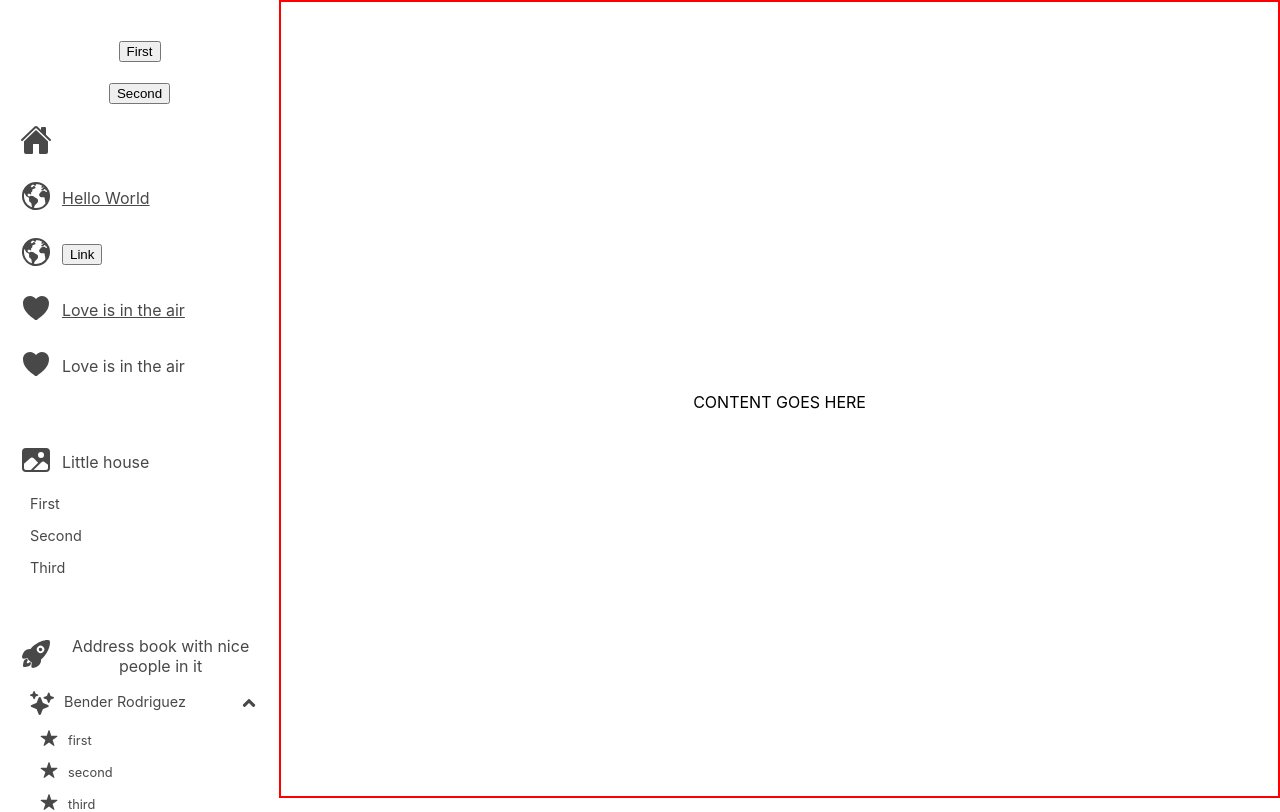
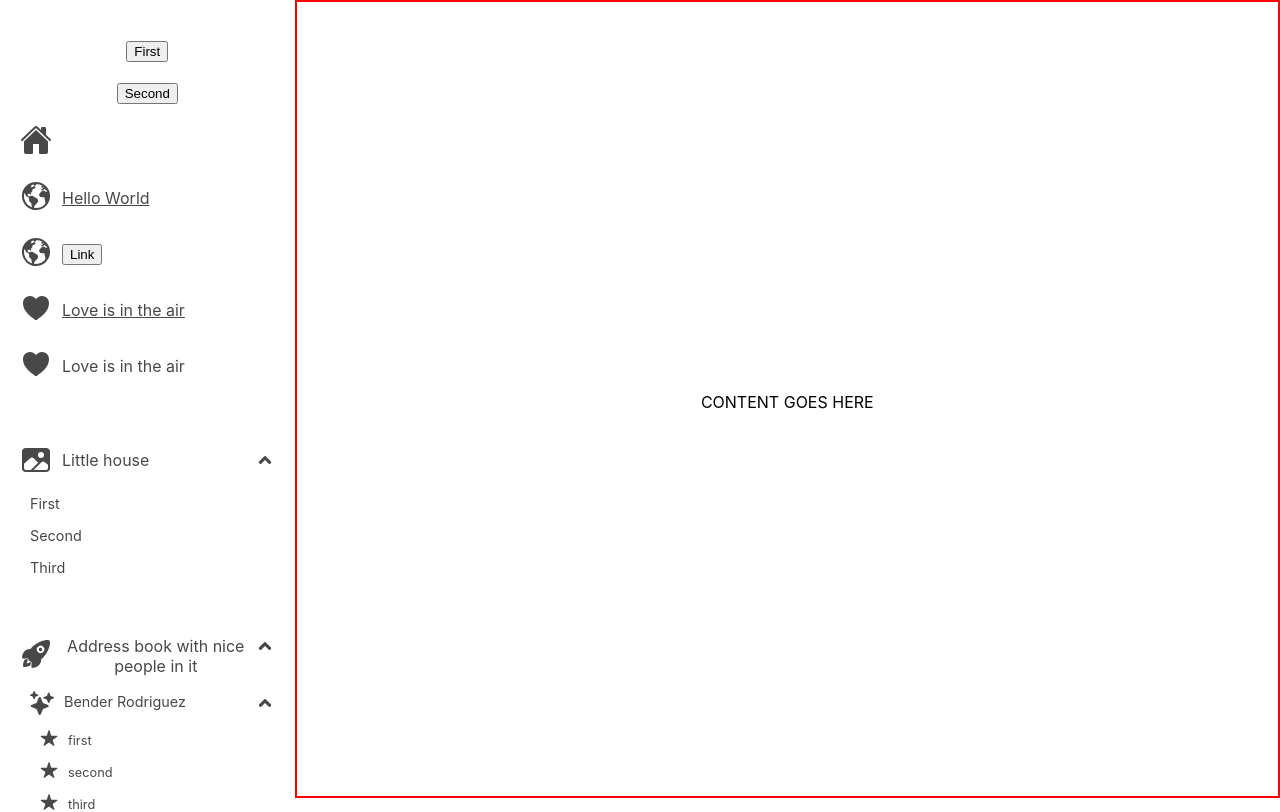
Before and after one commit to cpmech/rcomps, a React (Create React App) app: page / in a window 1280 px wide. Shown: the top 812 px of the page. Built offline with nearby package versions, Linux system fonts and the light colour scheme; what @cpmech/basic would draw is missing.

Commit message:
Implement show/hide in MenuEntry

```diff
--- a/src/components/layout/RcMenuTypes.ts
+++ b/src/components/layout/RcMenuTypes.ts
@@ -30,6 +30,7 @@ export interface RcMenuEntry {
   onClick?: () => void;
   href?: string;
   underline?: boolean;
+  initShowSub?: boolean;
   entries?: RcMenuSubEntry[];
   separator?: boolean;
 }
@@ -58,6 +59,7 @@ export interface RcMenuOptions {
   fontSizeSubSubEntries?: string;
   labelWordBreak?: boolean;
   labelSubWordBreak?: boolean;
+  showHideIconSize?: string;
 }
 
 export const rcDefaultMenuOptions = ({
@@ -84,6 +86,7 @@ export const rcDefaultMenuOptions = ({
   fontSizeSubSubEntries = '80%',
   labelWordBreak = false,
   labelSubWordBreak = true,
+  showHideIconSize = '20px',
 }: RcMenuOptions): RcMenuOptions => ({
   iconSize,
   subIconSize,
@@ -108,4 +111,5 @@ export const rcDefaultMenuOptions = ({
   fontSizeSubSubEntries,
   labelWordBreak,
   labelSubWordBreak,
+  showHideIconSize,
 });
--- a/src/components/layout/menuComponents/RcMenuComp.tsx
+++ b/src/components/layout/menuComponents/RcMenuComp.tsx
@@ -1,5 +1,7 @@
 /** @jsxImportSource @emotion/react */
 import { css } from '@emotion/react';
+import { useState } from 'react';
+import { RcIconAngleDown, RcIconAngleUp } from '../../icons';
 import { RcMenuEntry, RcMenuOptions } from '../RcMenuTypes';
 import { RcMenuSubComp } from './RcMenuSubComp';
 
@@ -9,6 +11,10 @@ export interface RcMenuCompProps {
 }
 
 export const RcMenuComp: React.FC<RcMenuCompProps> = ({ entry, options }) => {
+  const [showSub, setShowSub] = useState<boolean>(
+    entry.initShowSub === undefined ? true : entry.initShowSub,
+  );
+
   const styleIconLabel = css`
     display: flex;
     flex-direction: row;
@@ -35,6 +41,22 @@ export const RcMenuComp: React.FC<RcMenuCompProps> = ({ entry, options }) => {
     margin-right: ${options.gapHorizLabel};
   `;
 
+  const styleLabelShowHide = css`
+    display: flex;
+    flex-direction: row;
+    justify-content: space-between;
+    width: 100%;
+  `;
+
+  const styleShowHideIcon = css`
+    color: ${options.colorLabel};
+    margin-left: calc(${options.gapHorizSubLabel} / 2);
+    cursor: pointer;
+    :hover {
+      color: ${options.colorLabelHover};
+    }
+  `;
+
   if (entry.comp) {
     return <div>{entry.comp}</div>;
   }
@@ -56,15 +78,33 @@ export const RcMenuComp: React.FC<RcMenuCompProps> = ({ entry, options }) => {
     </a>
   );
 
+  if (entry.entries) {
+    const shicon = showSub ? (
+      <RcIconAngleUp size={options.showHideIconSize} />
+    ) : (
+      <RcIconAngleDown size={options.showHideIconSize} />
+    );
+    return (
+      <div>
+        <div css={styleIconLabel}>
+          <div css={styleIcon}>{entry.icon}</div>
+          <div css={styleLabelShowHide}>
+            {ele}
+            <div css={styleShowHideIcon} onClick={() => setShowSub(!showSub)}>
+              {shicon}
+            </div>
+          </div>
+        </div>
+        {showSub &&
+          entry.entries?.map((sub, j) => <RcMenuSubComp key={j} sub={sub} options={options} />)}
+      </div>
+    );
+  }
+
   return (
-    <div>
-      <div css={styleIconLabel}>
-        <div css={styleIcon}>{entry.icon}</div>
-        {ele}
-      </div>
-      {entry.entries?.map((sub, j) => (
-        <RcMenuSubComp key={j} sub={sub} options={options} />
-      ))}
+    <div css={styleIconLabel}>
+      <div css={styleIcon}>{entry.icon}</div>
+      <div css={styleLabelShowHide}>{ele}</div>
     </div>
   );
 };
--- a/src/components/layout/menuComponents/RcMenuSubComp.tsx
+++ b/src/components/layout/menuComponents/RcMenuSubComp.tsx
@@ -8,14 +8,9 @@ import { RcMenuSubSubComp } from './RcMenuSubSubComp';
 export interface RcMenuSubCompProps {
   sub: RcMenuSubEntry;
   options: RcMenuOptions;
-  showHideIconSize?: string;
 }
 
-export const RcMenuSubComp: React.FC<RcMenuSubCompProps> = ({
-  sub,
-  options,
-  showHideIconSize = '20px',
-}) => {
+export const RcMenuSubComp: React.FC<RcMenuSubCompProps> = ({ sub, options }) => {
   const [showSubSub, setShowSubSub] = useState<boolean>(
     sub.initShowSubSub === undefined ? true : sub.initShowSubSub,
   );
@@ -83,9 +78,9 @@ export const RcMenuSubComp: React.FC<RcMenuSubCompProps> = ({
 
   if (sub.subSubEntries) {
     const shicon = showSubSub ? (
-      <RcIconAngleUp size={showHideIconSize} />
+      <RcIconAngleUp size={options.showHideIconSize} />
     ) : (
-      <RcIconAngleDown size={showHideIconSize} />
+      <RcIconAngleDown size={options.showHideIconSize} />
     );
     return (
       <div css={styleRoot}>
```
